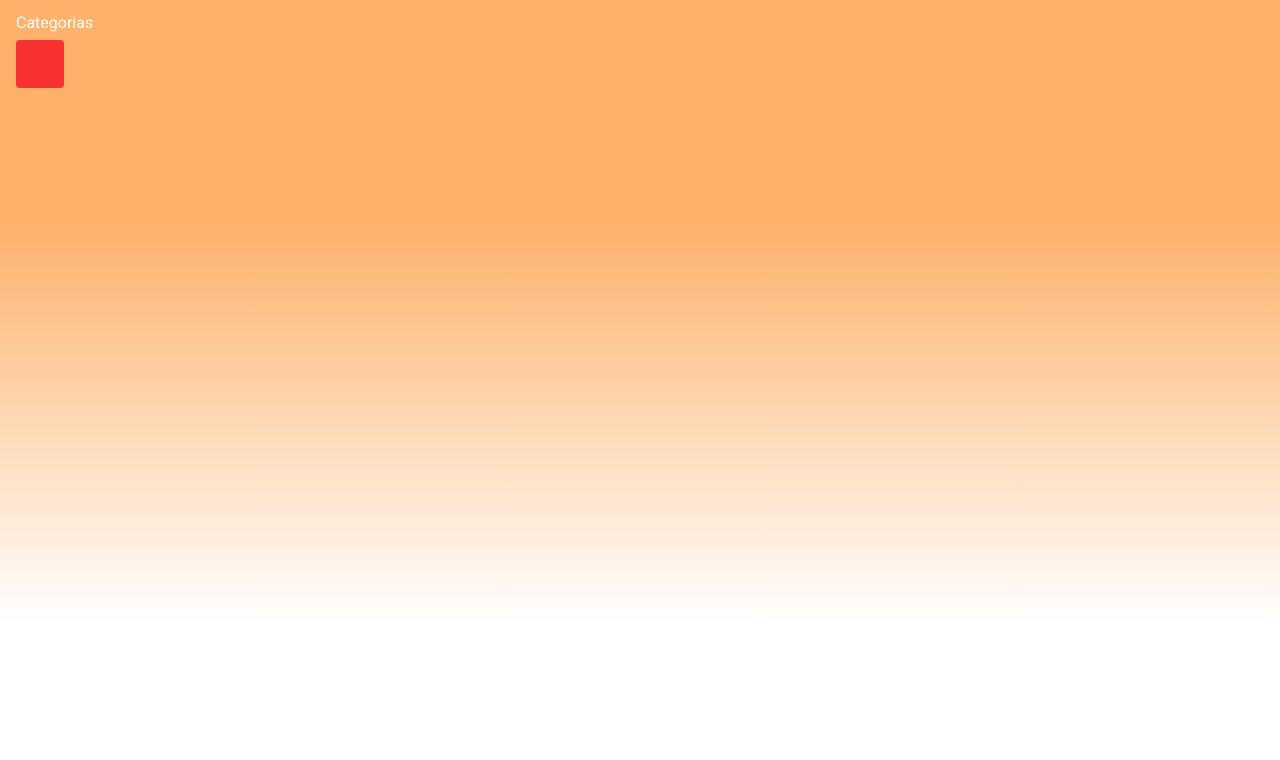
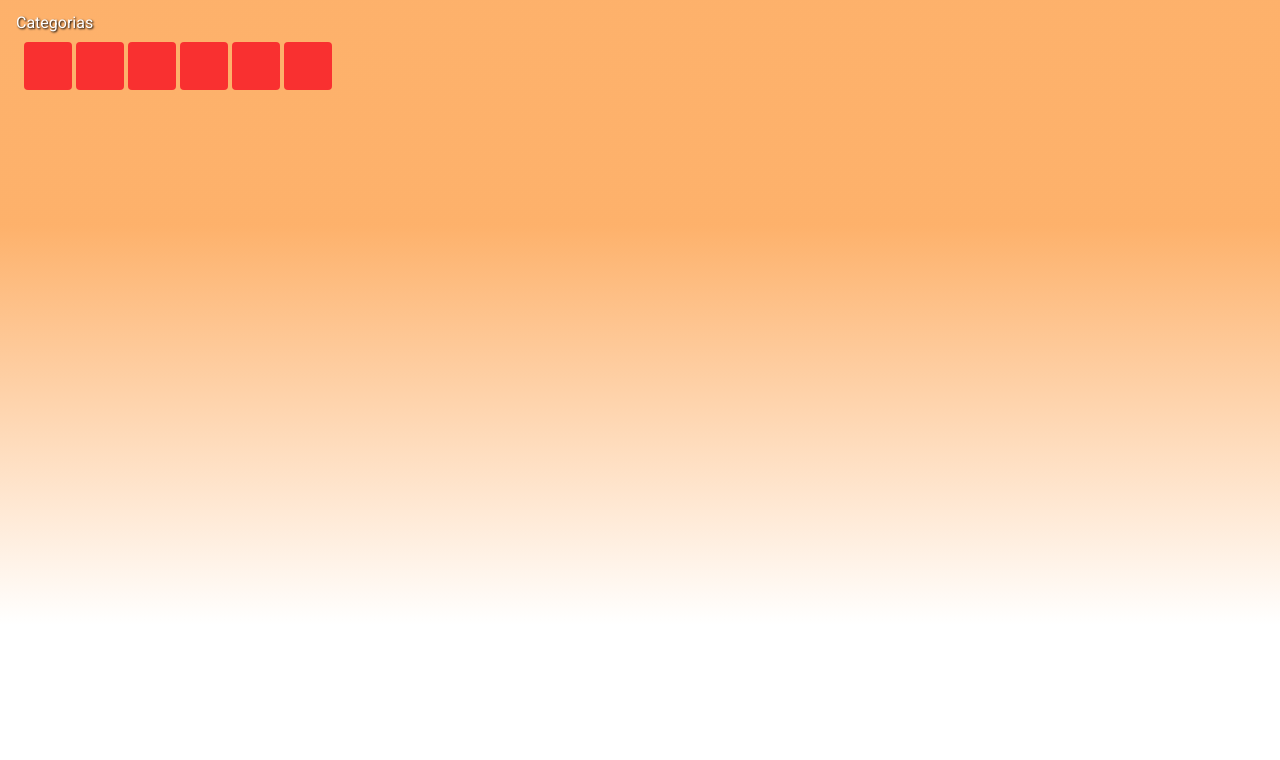
Before and after one commit to h4nniton/tony-pizzaria, a plain HTML site: page pages/home.html in a window 1280 px wide. Shown: the part 175-935 px from the top of the page. Drawn offline with Linux system fonts and the light colour scheme.

Commit message:
nao finalizado

```diff
--- a/pages/home.css
+++ b/pages/home.css
@@ -52,20 +52,80 @@ body::after {
     margin-top: -20px;
 }
 
-.container-categoria{
+.texto-categoria{
     color: #fff;
     margin-left: -8px;
     margin-top: 25px;
+    text-shadow: 1px 1px 2px black;
 }
 
 .icon-categoria {
+    display: flex;
+    display: inline-block;
     background-color: #F93030;
     width: 48px;
     height: 48px;
     border-radius: 4px;
-    margin-top: 8px;
-    margin-left: -8px;
+    margin-top: 10px;
+    column-gap: 12px;
 }
+
+/* .icon-categoria img {
+    width: 24px;
+    height: 24px;
+    align-self: center;
+} */
+
+/* .icon-categoria2 {
+    background-color: #F93030;
+    width: 48px;
+    height: 48px;
+    border-radius: 4px;
+    margin-top: -48px;
+    margin-left: 60px;
+}
+
+.icon-categoria3 {
+    background-color: #F93030;
+    width: 48px;
+    height: 48px;
+    border-radius: 4px;
+    margin-top: -48px;
+    margin-left: 122px;
+}
+
+.icon-categoria4 {
+    background-color: #F93030;
+    width: 48px;
+    height: 48px;
+    border-radius: 4px;
+    margin-top: -48px;
+    margin-left: 184px;
+}
+
+.icon-categoria5 {
+    background-color: #F93030;
+    width: 48px;
+    height: 48px;
+    border-radius: 4px;
+    margin-top: -48px;
+    margin-left: 248px;
+}
+
+.icon-categoria6 {
+    background-color: #F93030;
+    width: 48px;
+    height: 48px;
+    border-radius: 4px;
+    margin-top: -48px;
+    margin-left: 310px;
+}
+
+.icon-soda {
+    margin-top: -36px;
+    margin-left: ;
+} */
+
 
 .container-menu {
     background-color: #F27706;
--- a/pages/home.html
+++ b/pages/home.html
@@ -36,10 +36,22 @@
 
 <main>
 
-    <div class="container-categoria">Categorias</div>
+    <div class="texto-categoria">Categorias</div>
 
-    <div class="icon-categoria"></div>
+    <div class="quadrados">
+        <div class="icon-categoria">
+            <!-- <img src="./img/pizza-1.webp" alt="pizza"> -->
+        </div>
+        <div class="icon-categoria"></div>
+        <div class="icon-categoria"></div>
+        <div class="icon-categoria"></div>
+        <div class="icon-categoria"></div>
+        <div class="icon-categoria"></div>
+    </div>
 
+    <!-- <div class="icon-soda">
+        <img src="./img/Kawaii-Soda_1.webp" alt="soda">
+    </div> -->
 </main>
 
 <footer>
```
Also changed, not shown: pages/img/Kawaii-Soda_1.webp (added), pages/img/Watermelon.webp (added), pages/img/pizza-1.webp (added), pages/img/pizza-2.webp (added).
